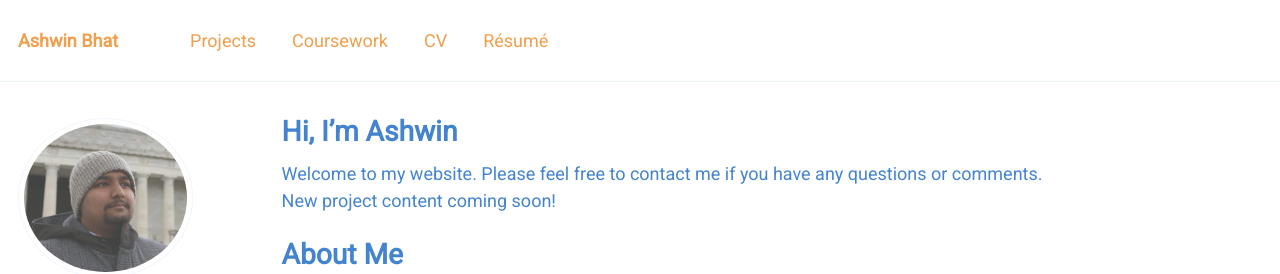
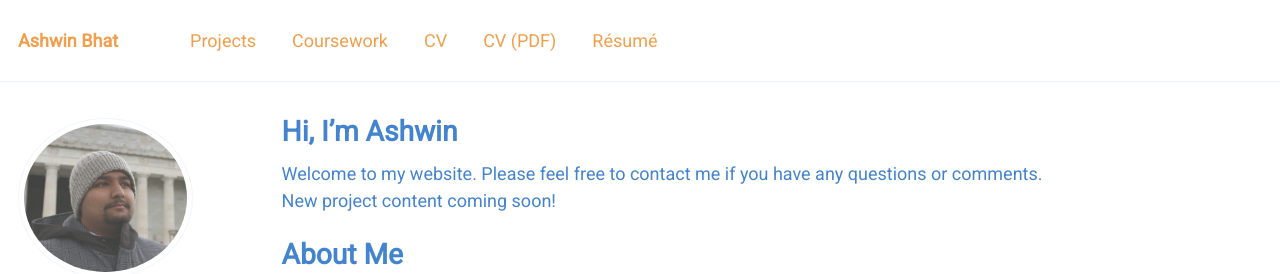
Before and after one commit to The-Shwin/the-shwin.github.io, a Jekyll site: the page built from _pages/about.md, in a window 1280 px wide. Shown: the top 274 px of the page. Built offline with Jekyll 4.4.1, drawn with Linux system fonts in a browser that asks for light colours; some web fonts are replaced.

Commit message:
Adds cv pdf form to website

```diff
--- a/_data/navigation.yml
+++ b/_data/navigation.yml
@@ -10,5 +10,8 @@ main:
   - title: "CV"
     url: /cv/
 
+  - title: "CV (PDF)"
+    url: /files/cv.pdf
+
   - title: "R&eacutesum&eacute"
     url: /files/resume.pdf
```
Also changed, not shown: 1 other file.
